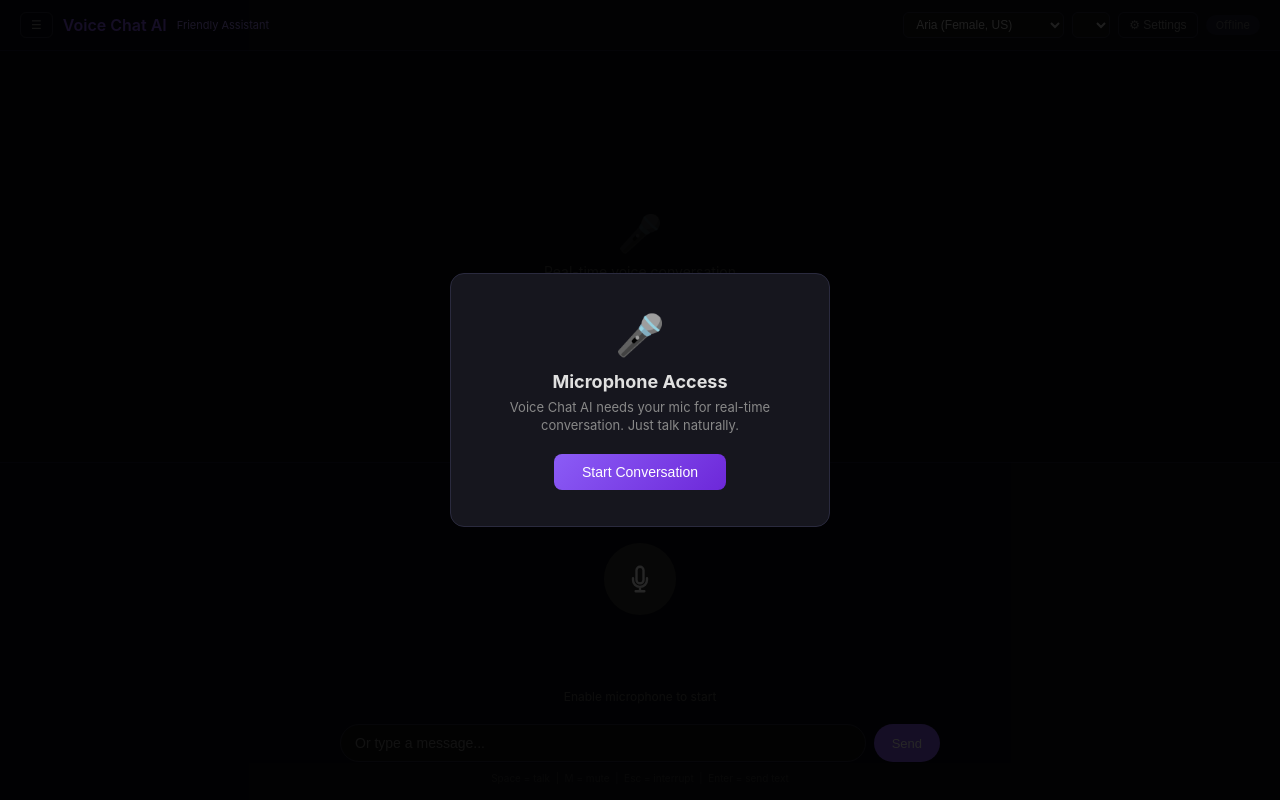
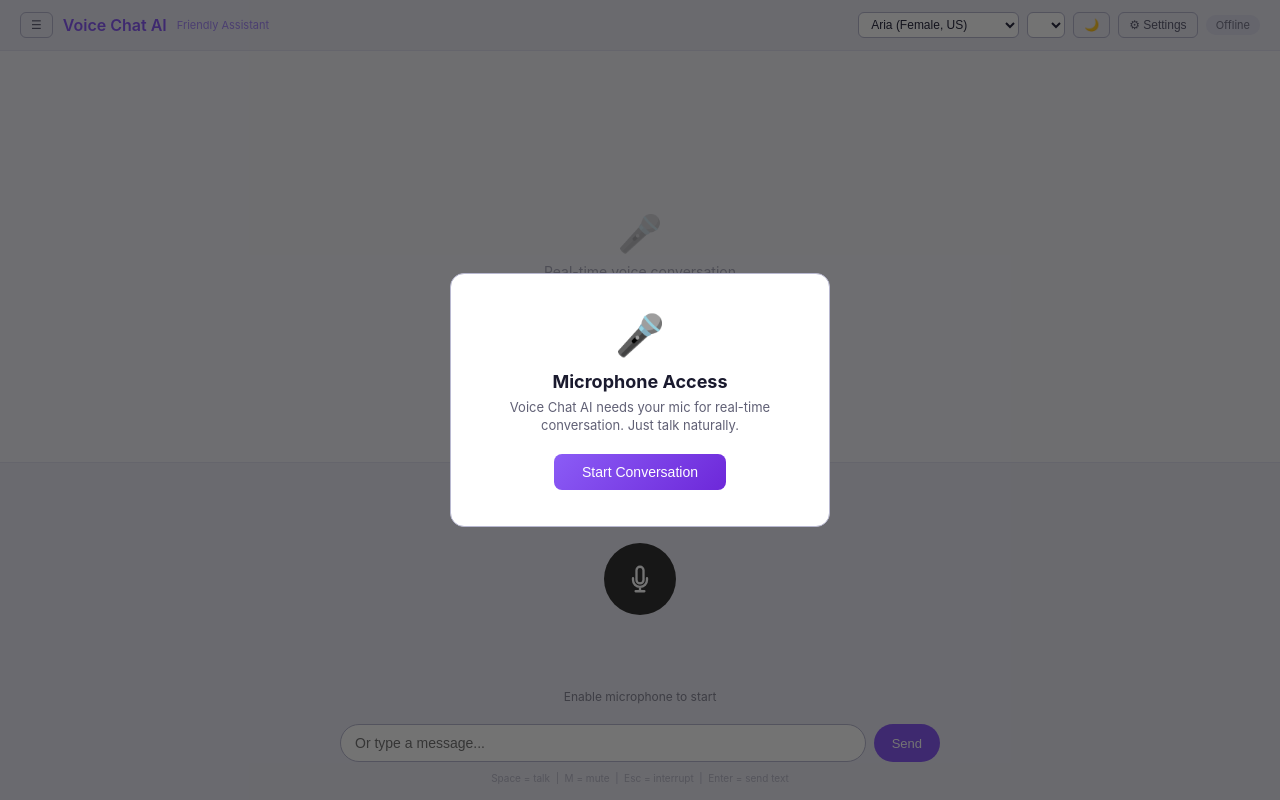
Before and after one commit to thunder500/voice-chat-ai, a FastAPI app: page / in a window 1280 px wide. Run offline with FastAPI, Linux system fonts and the light colour scheme; data comes from the database, SQL or seed files in the repository; data that the repository does not hold is empty; some libraries are stand-ins or nearby versions.

Commit message:
feat: add dark/light mode toggle with persistence (AIUAA-12)
- Add CSS custom properties for all theme colors (dark defaults, light overrides)
- Add sun/moon toggle button in header-right
- Persist preference in localStorage; default to system prefers-color-scheme
- Anti-flash inline script in <head> applies theme before first paint

Co-Authored-By: Paperclip <noreply@paperclip.ing>

```diff
--- a/backend/templates/index.html
+++ b/backend/templates/index.html
@@ -4,42 +4,45 @@
     <meta charset="UTF-8">
     <meta name="viewport" content="width=device-width, initial-scale=1.0">
     <title>Voice Chat AI</title>
+    <script>if(localStorage.getItem('theme')==='light'||(localStorage.getItem('theme')===null&&window.matchMedia('(prefers-color-scheme: light)').matches))document.documentElement.setAttribute('data-theme','light')</script>
     <style>
         *{margin:0;padding:0;box-sizing:border-box}
-        body{font-family:-apple-system,BlinkMacSystemFont,'Segoe UI',Roboto,sans-serif;background:#0a0a0f;color:#e0e0e0;height:100vh;display:flex;flex-direction:column;overflow:hidden}
+        :root{--bg:#0a0a0f;--bg-elev:#0d0d14;--surface:#1a1a2e;--surface-hover:#1f1f35;--border:#2a2a3e;--input-bg:#111;--status-bg:#111118;--panel-bg:#12121a;--card-bg:#16161e;--text:#e0e0e0;--text2:#ccc;--text3:#aaa;--text4:#888;--text5:#666;--text6:#555;--text7:#444;--text8:#333;--overlay-dark:rgba(0,0,0,.7);--overlay-darker:rgba(0,0,0,.85);--overlay-mid:rgba(0,0,0,.5);--code-bg:#0d1117;--code-hdr:#161b22;--code-border:#30363d;--code-text:#e6edf3;--code-meta:#8b949e}
+        html[data-theme="light"]{--bg:#f4f4fa;--bg-elev:#ebebf5;--surface:#e0e0f0;--surface-hover:#d4d4ec;--border:#b8b8d0;--input-bg:#fff;--status-bg:#eeeef8;--panel-bg:#f8f8ff;--card-bg:#fff;--text:#1a1a2e;--text2:#2a2a40;--text3:#4a4a5e;--text4:#606075;--text5:#77778a;--text6:#888898;--text7:#aaaabc;--text8:#bbbbca;--overlay-dark:rgba(0,0,0,.4);--overlay-darker:rgba(0,0,0,.55);--overlay-mid:rgba(0,0,0,.2);--code-bg:#f6f8fa;--code-hdr:#eef0f3;--code-border:#d0d7de;--code-text:#24292f;--code-meta:#57606a}
+        body{font-family:-apple-system,BlinkMacSystemFont,'Segoe UI',Roboto,sans-serif;background:var(--bg);color:var(--text);height:100vh;display:flex;flex-direction:column;overflow:hidden}
 
         /* Header */
-        .header{display:flex;align-items:center;justify-content:space-between;padding:12px 20px;border-bottom:1px solid #1a1a2e;background:#0d0d14;gap:10px;flex-wrap:wrap}
+        .header{display:flex;align-items:center;justify-content:space-between;padding:12px 20px;border-bottom:1px solid var(--surface);background:var(--bg-elev);gap:10px;flex-wrap:wrap}
         .header-left{display:flex;align-items:center;gap:10px}
         .header h1{font-size:16px;font-weight:600;color:#8b5cf6}
         .header-right{display:flex;align-items:center;gap:8px}
-        .badge{font-size:11px;padding:3px 10px;border-radius:10px;background:#1a1a2e;color:#666}
+        .badge{font-size:11px;padding:3px 10px;border-radius:10px;background:var(--surface);color:var(--text5)}
         .badge.on{background:#0a2e1a;color:#4ade80}
-        .icon-btn{background:none;border:1px solid #2a2a3e;color:#888;padding:5px 10px;border-radius:6px;cursor:pointer;font-size:12px;transition:all .2s}
+        .icon-btn{background:none;border:1px solid var(--border);color:var(--text4);padding:5px 10px;border-radius:6px;cursor:pointer;font-size:12px;transition:all .2s}
         .icon-btn:hover{border-color:#8b5cf6;color:#8b5cf6}
-        .icon-btn.active{border-color:#8b5cf6;color:#8b5cf6;background:#1a1a2e}
-        select.model-select{background:#111;color:#ccc;border:1px solid #2a2a3e;padding:4px 8px;border-radius:6px;font-size:12px;cursor:pointer}
+        .icon-btn.active{border-color:#8b5cf6;color:#8b5cf6;background:var(--surface)}
+        select.model-select{background:var(--input-bg);color:var(--text2);border:1px solid var(--border);padding:4px 8px;border-radius:6px;font-size:12px;cursor:pointer}
         .persona-badge{font-size:11px;color:#a78bfa;max-width:120px;overflow:hidden;text-overflow:ellipsis;white-space:nowrap}
 
         /* Chat */
         .chat-container{flex:1;overflow-y:auto;padding:16px 20px;display:flex;flex-direction:column;gap:12px;scroll-behavior:smooth}
         .chat-container::-webkit-scrollbar{width:5px}
-        .chat-container::-webkit-scrollbar-thumb{background:#2a2a3e;border-radius:3px}
+        .chat-container::-webkit-scrollbar-thumb{background:var(--border);border-radius:3px}
         .message{max-width:75%;padding:10px 14px;border-radius:14px;font-size:14px;line-height:1.45;animation:fadeIn .25s ease}
         @keyframes fadeIn{from{opacity:0;transform:translateY(6px)}to{opacity:1;transform:translateY(0)}}
         .message.user{align-self:flex-end;background:#8b5cf6;color:#fff;border-bottom-right-radius:4px}
-        .message.assistant{align-self:flex-start;background:#1a1a2e;color:#e0e0e0;border-bottom-left-radius:4px}
+        .message.assistant{align-self:flex-start;background:var(--surface);color:var(--text);border-bottom-left-radius:4px}
         .message .rl{font-size:10px;text-transform:uppercase;letter-spacing:.5px;opacity:.5;margin-bottom:3px}
-        .status-msg{align-self:center;font-size:12px;color:#555;padding:4px 14px;background:#111118;border-radius:16px}
-        .empty-state{flex:1;display:flex;flex-direction:column;align-items:center;justify-content:center;color:#444;gap:8px;font-size:14px}
+        .status-msg{align-self:center;font-size:12px;color:var(--text6);padding:4px 14px;background:var(--status-bg);border-radius:16px}
+        .empty-state{flex:1;display:flex;flex-direction:column;align-items:center;justify-content:center;color:var(--text7);gap:8px;font-size:14px}
 
         /* Code blocks */
-        .message pre{background:#0d1117;border:1px solid #30363d;border-radius:8px;padding:12px;margin:8px 0;overflow-x:auto;font-size:13px;line-height:1.5}
-        .message pre code{color:#e6edf3;font-family:'Cascadia Code','Fira Code','Consolas',monospace;white-space:pre}
-        .message code:not(pre code){background:#1a1a2e;color:#a78bfa;padding:2px 6px;border-radius:4px;font-size:12px;font-family:'Cascadia Code','Fira Code','Consolas',monospace}
-        .code-header{display:flex;justify-content:space-between;align-items:center;background:#161b22;padding:6px 12px;border-radius:8px 8px 0 0;border:1px solid #30363d;border-bottom:none;font-size:11px;color:#8b949e}
+        .message pre{background:var(--code-bg);border:1px solid var(--code-border);border-radius:8px;padding:12px;margin:8px 0;overflow-x:auto;font-size:13px;line-height:1.5}
+        .message pre code{color:var(--code-text);font-family:'Cascadia Code','Fira Code','Consolas',monospace;white-space:pre}
+        .message code:not(pre code){background:var(--surface);color:#a78bfa;padding:2px 6px;border-radius:4px;font-size:12px;font-family:'Cascadia Code','Fira Code','Consolas',monospace}
+        .code-header{display:flex;justify-content:space-between;align-items:center;background:var(--code-hdr);padding:6px 12px;border-radius:8px 8px 0 0;border:1px solid var(--code-border);border-bottom:none;font-size:11px;color:var(--code-meta)}
         .code-header+pre{border-radius:0 0 8px 8px;margin-top:0}
-        .copy-btn{background:none;border:1px solid #30363d;color:#8b949e;padding:2px 8px;border-radius:4px;cursor:pointer;font-size:11px;transition:all .2s}
+        .copy-btn{background:none;border:1px solid var(--code-border);color:var(--code-meta);padding:2px 8px;border-radius:4px;cursor:pointer;font-size:11px;transition:all .2s}
         .copy-btn:hover{border-color:#8b5cf6;color:#8b5cf6}
 
         /* Mute Button */
@@ -53,7 +56,7 @@
         @keyframes blink{0%,100%{opacity:1}50%{opacity:0}}
 
         /* Controls */
-        .controls{padding:16px 20px;display:flex;flex-direction:column;align-items:center;gap:10px;border-top:1px solid #1a1a2e;background:#0d0d14}
+        .controls{padding:16px 20px;display:flex;flex-direction:column;align-items:center;gap:10px;border-top:1px solid var(--surface);background:var(--bg-elev)}
 
         /* Waveform Orb */
         .orb-wrap{position:relative;width:200px;height:200px;display:flex;align-items:center;justify-content:center}
@@ -67,82 +70,82 @@
         .orb-btn.processing{background:linear-gradient(135deg,#f59e0b,#d97706);box-shadow:0 4px 20px rgba(245,158,11,.3);pointer-events:none}
         .orb-btn.ai-speaking{background:linear-gradient(135deg,#a78bfa,#7c3aed);box-shadow:0 4px 28px rgba(167,139,250,.5);pointer-events:none}
 
-        .hint{font-size:12px;color:#555;text-align:center}.hint.on{color:#10b981}
-        .shortcuts{font-size:10px;color:#333;text-align:center}
+        .hint{font-size:12px;color:var(--text6);text-align:center}.hint.on{color:#10b981}
+        .shortcuts{font-size:10px;color:var(--text8);text-align:center}
 
         /* Text Input */
         .text-input-bar{display:flex;gap:8px;width:100%;max-width:600px}
-        .text-input-bar input{flex:1;background:#111;border:1px solid #2a2a3e;color:#e0e0e0;padding:10px 14px;border-radius:20px;font-size:14px;outline:none}
+        .text-input-bar input{flex:1;background:var(--input-bg);border:1px solid var(--border);color:var(--text);padding:10px 14px;border-radius:20px;font-size:14px;outline:none}
         .text-input-bar input:focus{border-color:#8b5cf6}
         .text-input-bar button{background:#8b5cf6;color:#fff;border:none;padding:10px 18px;border-radius:20px;cursor:pointer;font-size:13px}
 
         /* Settings Panel */
-        .settings-overlay{position:fixed;inset:0;background:rgba(0,0,0,.7);z-index:80;display:none}
+        .settings-overlay{position:fixed;inset:0;background:var(--overlay-dark);z-index:80;display:none}
         .settings-overlay.open{display:flex;align-items:center;justify-content:center}
-        .settings-panel{background:#12121a;border:1px solid #2a2a3e;border-radius:14px;width:90%;max-width:600px;max-height:80vh;overflow-y:auto;padding:24px}
+        .settings-panel{background:var(--panel-bg);border:1px solid var(--border);border-radius:14px;width:90%;max-width:600px;max-height:80vh;overflow-y:auto;padding:24px}
         .settings-panel h2{font-size:17px;margin-bottom:16px;color:#8b5cf6}
         .tab-bar{display:flex;gap:6px;margin-bottom:16px}
-        .tab-btn{padding:6px 14px;border-radius:6px;border:1px solid #2a2a3e;background:none;color:#888;cursor:pointer;font-size:12px}
+        .tab-btn{padding:6px 14px;border-radius:6px;border:1px solid var(--border);background:none;color:var(--text4);cursor:pointer;font-size:12px}
         .tab-btn.active{background:#8b5cf6;color:#fff;border-color:#8b5cf6}
         .tab-content{display:none}.tab-content.active{display:block}
 
         /* Personas */
         .persona-grid{display:grid;grid-template-columns:repeat(auto-fill,minmax(160px,1fr));gap:10px}
-        .persona-card{background:#1a1a2e;border:1px solid #2a2a3e;border-radius:10px;padding:12px;cursor:pointer;transition:all .2s;font-size:13px}
-        .persona-card:hover,.persona-card.active{border-color:#8b5cf6;background:#1f1f35}
-        .persona-card .pname{font-weight:600;margin-bottom:4px;color:#e0e0e0}
-        .persona-card .pdesc{font-size:11px;color:#666;display:-webkit-box;-webkit-line-clamp:2;-webkit-box-orient:vertical;overflow:hidden}
+        .persona-card{background:var(--surface);border:1px solid var(--border);border-radius:10px;padding:12px;cursor:pointer;transition:all .2s;font-size:13px}
+        .persona-card:hover,.persona-card.active{border-color:#8b5cf6;background:var(--surface-hover)}
+        .persona-card .pname{font-weight:600;margin-bottom:4px;color:var(--text)}
+        .persona-card .pdesc{font-size:11px;color:var(--text5);display:-webkit-box;-webkit-line-clamp:2;-webkit-box-orient:vertical;overflow:hidden}
         .persona-card .del-btn{float:right;color:#ef4444;cursor:pointer;font-size:10px;display:none}
         .persona-card:hover .del-btn{display:inline}
 
         /* Knowledge Base */
-        .kb-item{display:flex;justify-content:space-between;align-items:center;background:#1a1a2e;border-radius:8px;padding:10px 14px;margin-bottom:8px;font-size:13px}
-        .kb-item .kb-title{color:#e0e0e0;font-weight:500}
-        .kb-item .kb-type{font-size:10px;color:#666}
+        .kb-item{display:flex;justify-content:space-between;align-items:center;background:var(--surface);border-radius:8px;padding:10px 14px;margin-bottom:8px;font-size:13px}
+        .kb-item .kb-title{color:var(--text);font-weight:500}
+        .kb-item .kb-type{font-size:10px;color:var(--text5)}
         .kb-item .kb-del{color:#ef4444;cursor:pointer;font-size:12px;background:none;border:none;padding:4px 8px}
-        .kb-upload{border:2px dashed #2a2a3e;border-radius:10px;padding:20px;text-align:center;color:#555;font-size:13px;margin-bottom:12px;cursor:pointer}
+        .kb-upload{border:2px dashed var(--border);border-radius:10px;padding:20px;text-align:center;color:var(--text6);font-size:13px;margin-bottom:12px;cursor:pointer}
         .kb-upload:hover{border-color:#8b5cf6;color:#8b5cf6}
-        textarea.kb-text{width:100%;background:#111;border:1px solid #2a2a3e;color:#e0e0e0;padding:10px;border-radius:8px;font-size:13px;resize:vertical;min-height:80px;margin-bottom:8px}
-        input.kb-title-input{width:100%;background:#111;border:1px solid #2a2a3e;color:#e0e0e0;padding:8px 10px;border-radius:6px;font-size:13px;margin-bottom:8px}
+        textarea.kb-text{width:100%;background:var(--input-bg);border:1px solid var(--border);color:var(--text);padding:10px;border-radius:8px;font-size:13px;resize:vertical;min-height:80px;margin-bottom:8px}
+        input.kb-title-input{width:100%;background:var(--input-bg);border:1px solid var(--border);color:var(--text);padding:8px 10px;border-radius:6px;font-size:13px;margin-bottom:8px}
         .small-btn{background:#8b5cf6;color:#fff;border:none;padding:6px 14px;border-radius:6px;cursor:pointer;font-size:12px}
 
         /* Custom persona form */
-        .custom-form{margin-top:12px;padding-top:12px;border-top:1px solid #2a2a3e}
-        .custom-form input,.custom-form textarea{width:100%;background:#111;border:1px solid #2a2a3e;color:#e0e0e0;padding:8px 10px;border-radius:6px;font-size:13px;margin-bottom:8px}
+        .custom-form{margin-top:12px;padding-top:12px;border-top:1px solid var(--border)}
+        .custom-form input,.custom-form textarea{width:100%;background:var(--input-bg);border:1px solid var(--border);color:var(--text);padding:8px 10px;border-radius:6px;font-size:13px;margin-bottom:8px}
         .custom-form textarea{resize:vertical;min-height:60px}
 
         /* Permission overlay */
-        .perm-overlay{position:fixed;inset:0;background:rgba(0,0,0,.85);display:flex;align-items:center;justify-content:center;z-index:100}
-        .perm-card{background:#16161e;border:1px solid #2a2a3e;border-radius:14px;padding:36px;text-align:center;max-width:380px}
+        .perm-overlay{position:fixed;inset:0;background:var(--overlay-darker);display:flex;align-items:center;justify-content:center;z-index:100}
+        .perm-card{background:var(--card-bg);border:1px solid var(--border);border-radius:14px;padding:36px;text-align:center;max-width:380px}
         .perm-card h2{font-size:18px;margin:12px 0 6px}
-        .perm-card p{color:#888;font-size:13px;margin-bottom:20px;line-height:1.4}
+        .perm-card p{color:var(--text4);font-size:13px;margin-bottom:20px;line-height:1.4}
         .perm-card button{background:linear-gradient(135deg,#8b5cf6,#6d28d9);color:#fff;border:none;padding:10px 28px;border-radius:8px;font-size:14px;cursor:pointer}
         .err-text{color:#ef4444;font-size:12px;margin-top:10px;display:none}
 
         /* Sidebar */
-        .sidebar{position:fixed;left:0;top:0;bottom:0;width:260px;background:#0d0d14;border-right:1px solid #1a1a2e;z-index:50;transform:translateX(-100%);transition:transform .3s;display:flex;flex-direction:column}
+        .sidebar{position:fixed;left:0;top:0;bottom:0;width:260px;background:var(--bg-elev);border-right:1px solid var(--surface);z-index:50;transform:translateX(-100%);transition:transform .3s;display:flex;flex-direction:column}
         .sidebar.open{transform:translateX(0)}
-        .sidebar-hdr{padding:14px;border-bottom:1px solid #1a1a2e;display:flex;justify-content:space-between;align-items:center}
+        .sidebar-hdr{padding:14px;border-bottom:1px solid var(--surface);display:flex;justify-content:space-between;align-items:center}
         .sidebar-hdr h3{font-size:14px}
-        .sidebar-search{padding:8px 10px;border-bottom:1px solid #1a1a2e}
-        .sidebar-search input{width:100%;background:#111;border:1px solid #2a2a3e;color:#e0e0e0;padding:6px 10px;border-radius:6px;font-size:12px;outline:none}
+        .sidebar-search{padding:8px 10px;border-bottom:1px solid var(--surface)}
+        .sidebar-search input{width:100%;background:var(--input-bg);border:1px solid var(--border);color:var(--text);padding:6px 10px;border-radius:6px;font-size:12px;outline:none}
         .sidebar-search input:focus{border-color:#8b5cf6}
         .conv-list{flex:1;overflow-y:auto;padding:6px}
-        .conv-item{padding:8px 10px;border-radius:6px;cursor:pointer;font-size:12px;color:#aaa;display:flex;align-items:center;gap:6px}
-        .conv-item:hover{background:#1a1a2e}
-        .conv-item.active{background:#1a1a2e;color:#8b5cf6}
+        .conv-item{padding:8px 10px;border-radius:6px;cursor:pointer;font-size:12px;color:var(--text3);display:flex;align-items:center;gap:6px}
+        .conv-item:hover{background:var(--surface)}
+        .conv-item.active{background:var(--surface);color:#8b5cf6}
         .conv-item-title{flex:1;overflow:hidden;text-overflow:ellipsis;white-space:nowrap}
         .conv-item-title mark{background:none;color:#f59e0b;font-weight:600}
-        .conv-dl{color:#555;font-size:10px;background:none;border:none;cursor:pointer;padding:2px 4px;flex-shrink:0;display:none}
+        .conv-dl{color:var(--text6);font-size:10px;background:none;border:none;cursor:pointer;padding:2px 4px;flex-shrink:0;display:none}
         .conv-item:hover .conv-dl,.conv-item.active .conv-dl{display:inline}
-        .conv-star{color:#555;font-size:12px;background:none;border:none;cursor:pointer;padding:2px 4px;flex-shrink:0;display:none;transition:color .15s}
+        .conv-star{color:var(--text6);font-size:12px;background:none;border:none;cursor:pointer;padding:2px 4px;flex-shrink:0;display:none;transition:color .15s}
         .conv-item:hover .conv-star,.conv-item.active .conv-star{display:inline}
         .conv-star.starred{display:inline;color:#f59e0b}
         .conv-star.starred:hover{color:#d97706}
         .conv-star:not(.starred):hover{color:#f59e0b}
-        .conv-section-label{padding:4px 10px 2px;font-size:10px;color:#444;text-transform:uppercase;letter-spacing:.5px}
-        .conv-empty{padding:20px 10px;font-size:12px;color:#555;text-align:center}
-        .sidebar-bg{position:fixed;inset:0;background:rgba(0,0,0,.5);z-index:40;display:none}
+        .conv-section-label{padding:4px 10px 2px;font-size:10px;color:var(--text7);text-transform:uppercase;letter-spacing:.5px}
+        .conv-empty{padding:20px 10px;font-size:12px;color:var(--text6);text-align:center}
+        .sidebar-bg{position:fixed;inset:0;background:var(--overlay-mid);z-index:40;display:none}
         .sidebar-bg.open{display:block}
     </style>
 </head>
@@ -186,9 +189,9 @@
                 <button class="small-btn" onclick="addKBText()">Add Text</button>
             </div>
             <div class="tab-content" id="tab-danger">
-                <p style="color:#888;font-size:13px;margin-bottom:16px">Manage your conversation data.</p>
+                <p style="color:var(--text4);font-size:13px;margin-bottom:16px">Manage your conversation data.</p>
                 <button style="background:#ef4444;color:#fff;border:none;padding:10px 20px;border-radius:8px;cursor:pointer;font-size:13px" onclick="clearAllConversations()">Delete All Conversations</button>
-                <p style="color:#555;font-size:11px;margin-top:8px">This will permanently delete all conversation history. Knowledge base and personas are not affected.</p>
+                <p style="color:var(--text6);font-size:11px;margin-top:8px">This will permanently delete all conversation history. Knowledge base and personas are not affected.</p>
             </div>
         </div>
     </div>
@@ -211,6 +214,7 @@
         <div class="header-right">
             <select class="model-select" id="voiceSelect" onchange="switchVoice(this.value)"></select>
             <select class="model-select" id="modelSelect" onchange="switchModel(this.value)"></select>
+            <button class="icon-btn" id="themeToggle" onclick="toggleTheme()" title="Toggle theme">&#9728;</button>
             <button class="icon-btn" id="settingsBtn" onclick="toggleSettings()">&#9881; Settings</button>
             <span class="badge" id="connBadge">Offline</span>
         </div>
@@ -221,7 +225,7 @@
         <div class="empty-state" id="emptyState">
             <div style="font-size:36px;opacity:.3">&#127908;</div>
             <p>Real-time voice conversation</p>
-            <p style="font-size:12px;color:#333">Click the orb or press Space to start</p>
+            <p style="font-size:12px;color:var(--text8)">Click the orb or press Space to start</p>
         </div>
     </div>
 
@@ -971,6 +975,12 @@
         }catch(e){}
     }
     function newConversation(){convId=null;chatBox.innerHTML='<div class="empty-state" id="emptyState"><div style="font-size:36px;opacity:.3">&#127908;</div><p>Real-time voice conversation</p></div>';if(isActive)stopConvo();if(ws)ws.close();connectWS();toggleSidebar()}
+    // ---- Theme ----
+    function updateThemeBtn(t){const b=document.getElementById('themeToggle');if(b)b.textContent=t==='light'?'\u{1F319}':'\u2600\uFE0F'}
+    function toggleTheme(){const l=document.documentElement.getAttribute('data-theme')==='light';const n=l?'dark':'light';n==='light'?document.documentElement.setAttribute('data-theme','light'):document.documentElement.removeAttribute('data-theme');localStorage.setItem('theme',n);updateThemeBtn(n)}
+    updateThemeBtn(document.documentElement.getAttribute('data-theme')||'dark');
+    window.matchMedia('(prefers-color-scheme: light)').addEventListener('change',e=>{if(!localStorage.getItem('theme')){const t=e.matches?'light':'dark';t==='light'?document.documentElement.setAttribute('data-theme','light'):document.documentElement.removeAttribute('data-theme');updateThemeBtn(t)}});
+
     loadConvList();
     </script>
 </body>
```
